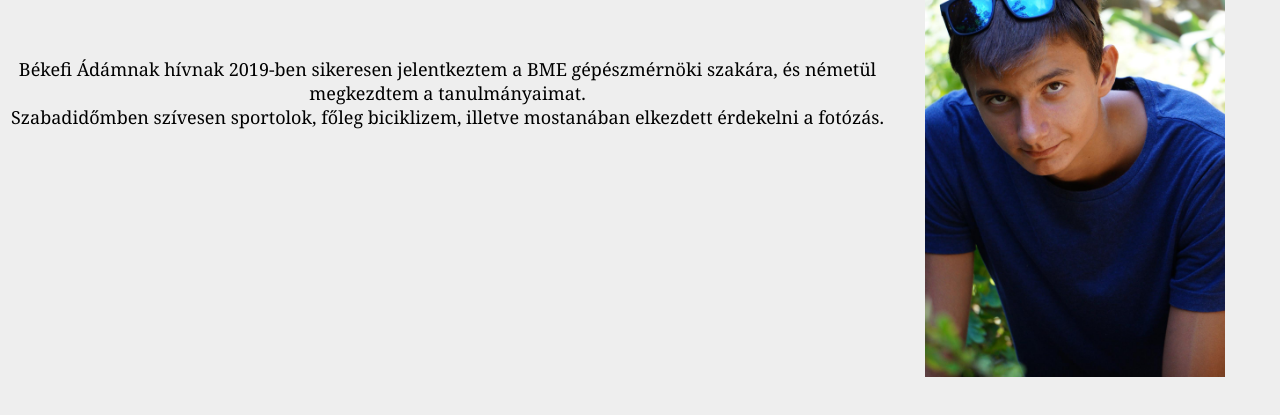
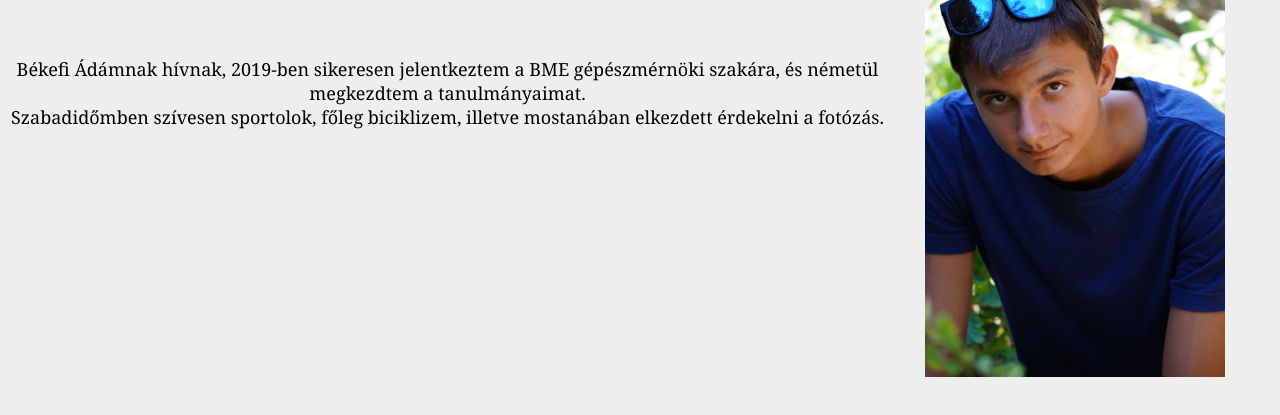
Before and after one commit to bekefiadam/bekefiadam.github.io, a plain HTML site: page index.html in a window 1280 px wide. Shown: the part 179-594 px from the top of the page. Drawn offline with Linux system fonts and the light colour scheme.

Commit message:
Update index.html

```diff
--- a/index.html
+++ b/index.html
@@ -25,7 +25,7 @@
 
 <div>
   <h1> Magamról</h1>
-<p> Békefi Ádámnak hívnak 2019-ben sikeresen jelentkeztem a BME gépészmérnöki szakára, és németül megkezdtem a tanulmányaimat.
+<p> Békefi Ádámnak hívnak, 2019-ben sikeresen jelentkeztem a BME gépészmérnöki szakára, és németül megkezdtem a tanulmányaimat.
   <br>Szabadidőmben szívesen sportolok, főleg biciklizem, illetve mostanában elkezdett érdekelni a fotózás.
 </p>
 
```
